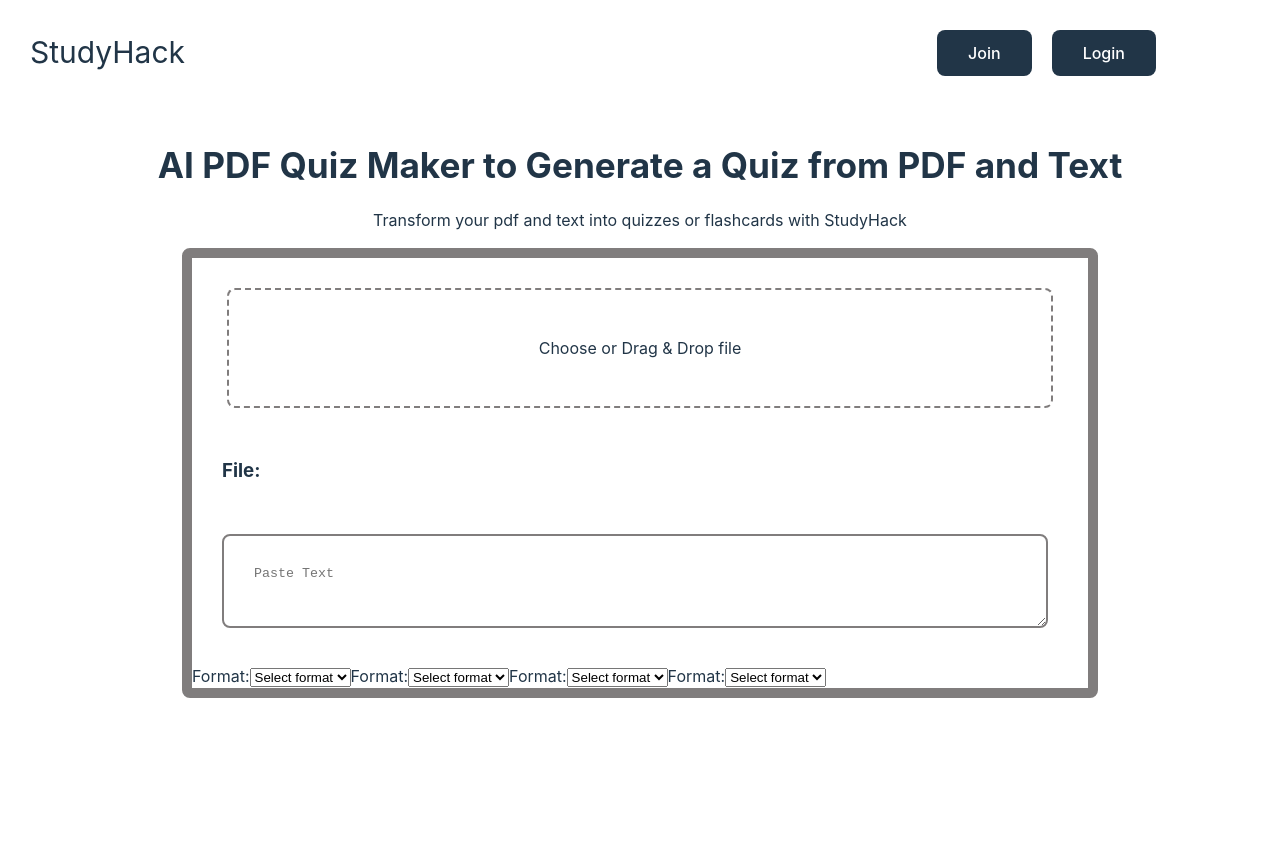
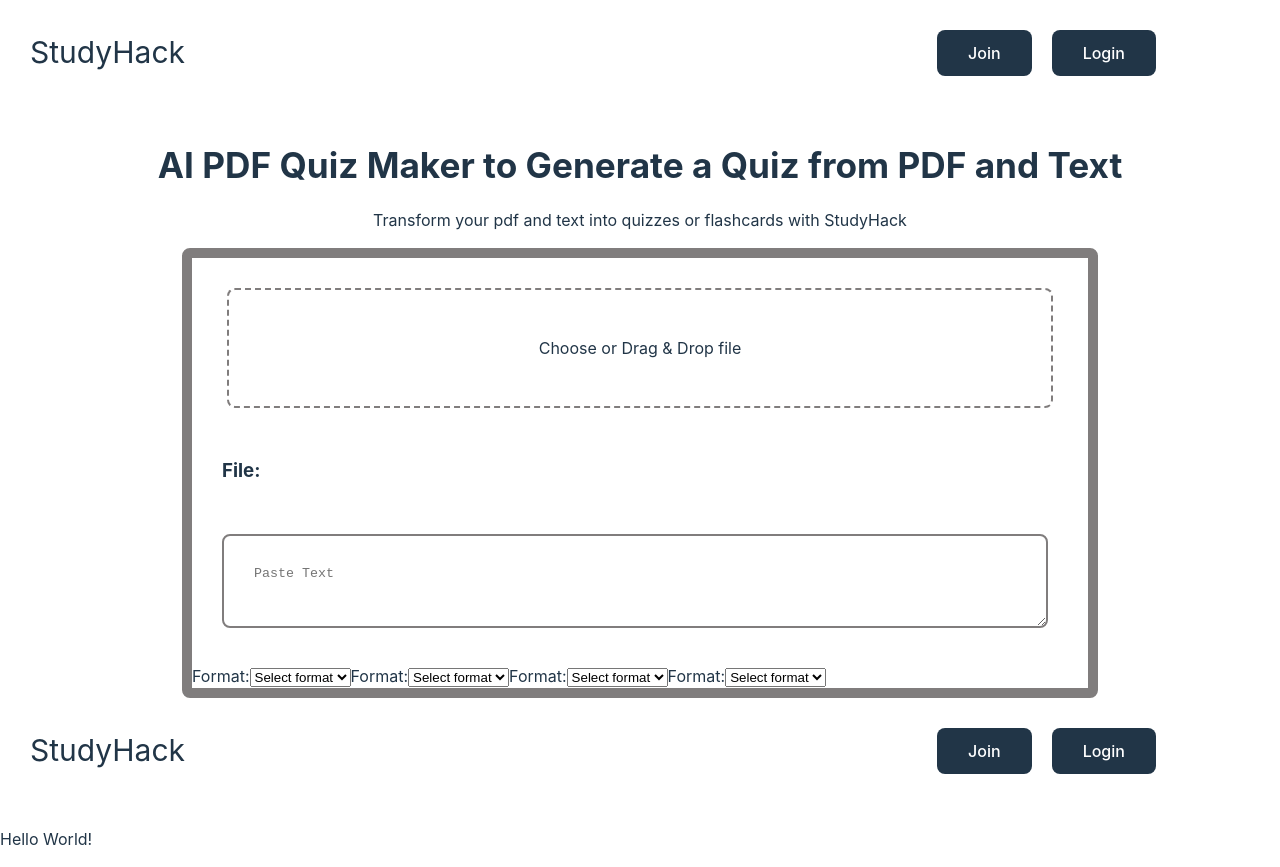
Before and after one commit to Akinwalee/StudyHack, a React (Vite) app in the folder front-end/: page / in a window 1280 px wide. Before the commit the page ends 800 px from the top, so only its background shows below. Built offline with nearby package versions, Linux system fonts and the light colour scheme; no server answers.

Commit message:
tested backend with frontend

```diff
--- a/front-end/src/App.jsx
+++ b/front-end/src/App.jsx
@@ -7,11 +7,13 @@
 
   return (
     <div>
-      <Dashboard />
+      <div>
+        <Dashboard />
+      </div>
+      <div>
+        <Test />
+      </div>
     </div>
-    // <div>
-    //   <Test />
-    // </div>
   )
 }
 
--- a/front-end/src/Components/Test.jsx
+++ b/front-end/src/Components/Test.jsx
@@ -12,7 +12,11 @@
 
   return (
     <div>
+        <NavBar />
+    <div>
       <h1>{message}</h1>
+      <p>Hello World!</p>
+    </div>
     </div>
   );
 }
```
